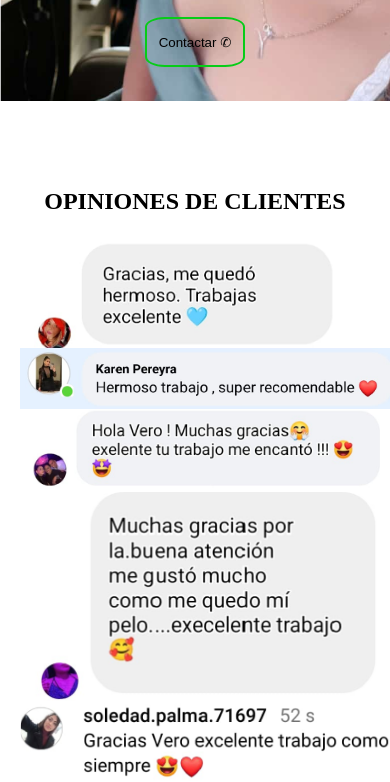
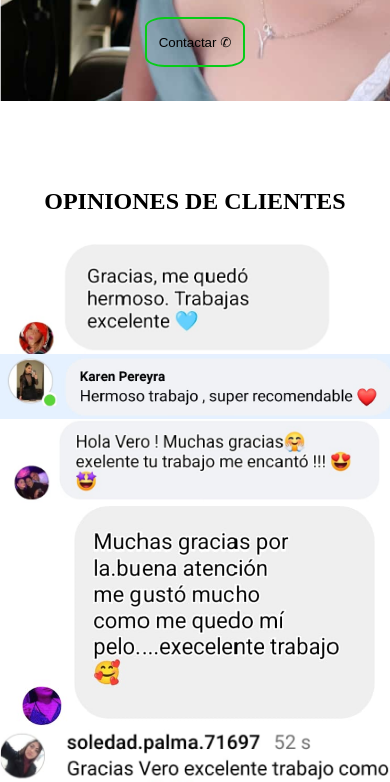
Before and after one commit to veronica123098/Veronica123098.github.io, a plain HTML site: page index.html in a window 390 px wide. Shown: the part 332-1114 px from the top of the page. Drawn offline with Linux system fonts and the light colour scheme.

Commit message:
fix dimencions 3

```diff
--- a/style.css
+++ b/style.css
@@ -104,11 +104,12 @@
         display: flex;
         justify-content: center;
         flex-direction: column;
-        padding-left: 20px;
+        width: 100%;
     }
     .contenedorChats img{
         width: 100%;
     }
+
 
     section div img{
         width: 500px;
```
